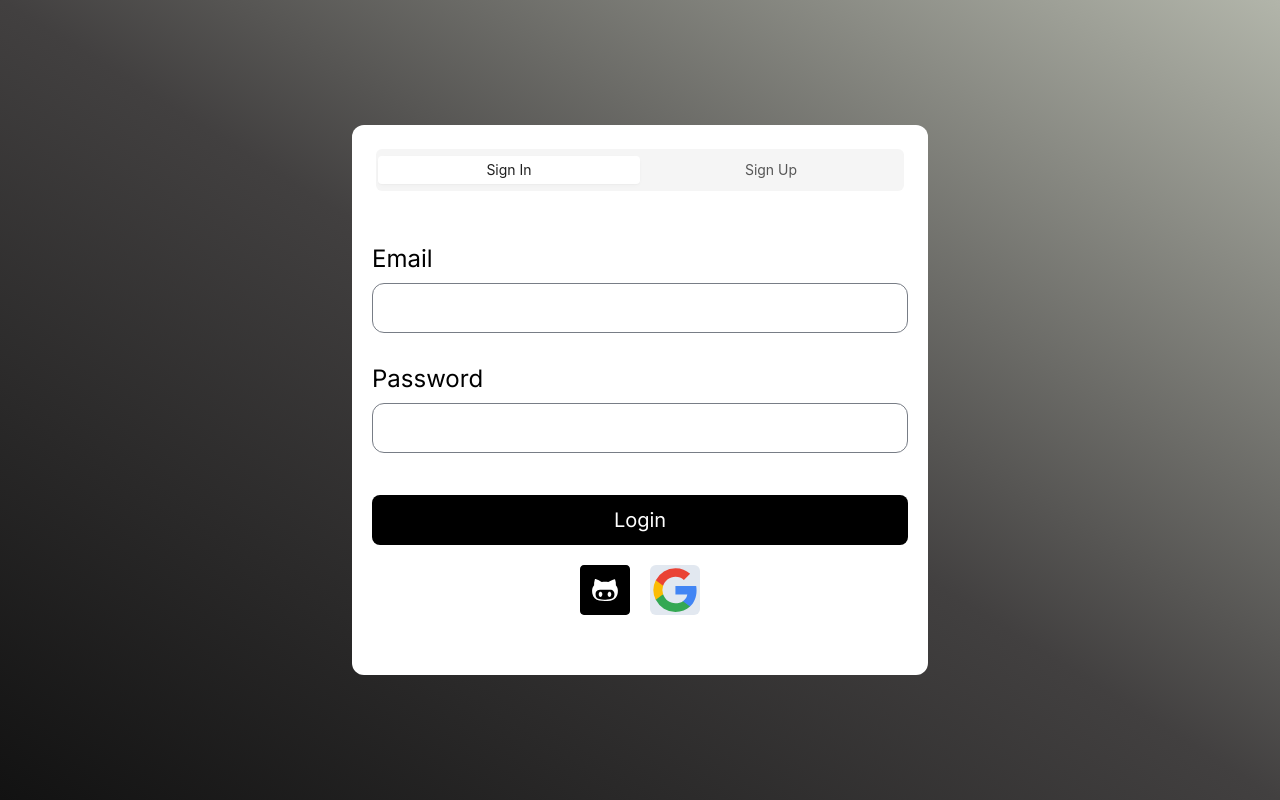
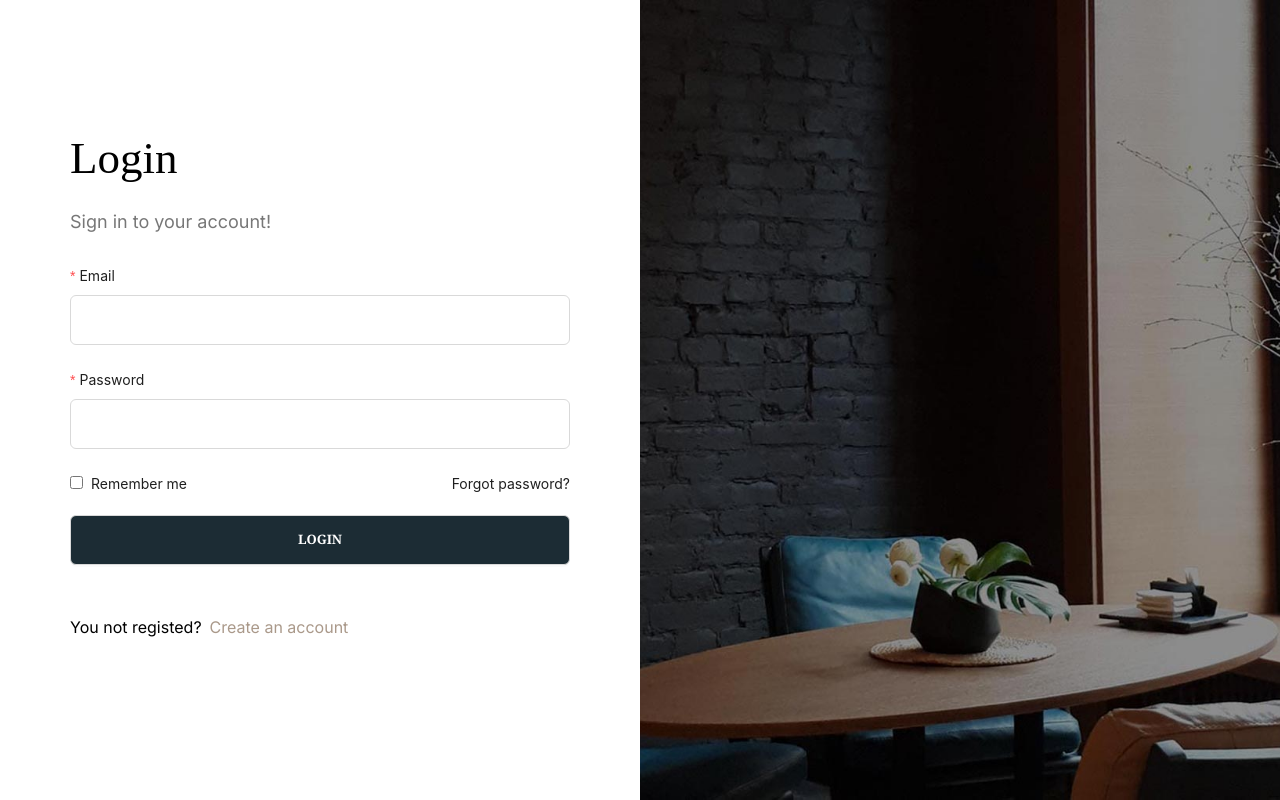
Before and after one commit to VieneLeeDev/DATN, a Next.js app: page /login in a window 1280 px wide. Built offline with nearby package versions, Linux system fonts and the light colour scheme; no server answers; the database is empty.

Commit message:
update ui login

```diff
--- a/src/app/(auth)/login/page.tsx
+++ b/src/app/(auth)/login/page.tsx
@@ -1,5 +1,5 @@
 'use client';
-import SigninForm from "@/components/SigninForm";
+import SigninForm from "@/components/SigninForm/SigninForm";
 import SignupForm from "@/components/SignupForm";
 import { observer } from "mobx-react-lite";
 import { inject } from "mobx-react";
@@ -9,11 +9,11 @@ import { authStore } from "@/stores/auth.store";
 import { appStore } from "@/stores";
 import { Button, Form, Input, Segmented, TabsProps } from "antd";
 import { supabase } from "@/utils/supabaseClient";
+import bg_img from "@/assets/login-bg1.jpg"
+import Image from "next/image";
 
 const Login = inject("appStore")(
 	observer(() => {
-		const [typeForm, setTypeForm] = useState("Sign In");
-		const [linkEmail, setLinkEmail] = useState("")
 		const router = useRouter();
 
 		useEffect(() => {
@@ -21,42 +21,14 @@ const Login = inject("appStore")(
 				router.push('/')
 			}
 		}, [authStore.isLoggin])
-		// const handleResetPass = async () => {
-		// 	const { data, error } = await supabase.auth.resetPasswordForEmail(linkEmail, { redirectTo: `${serAction}/reset` })
-		// 	if (error?.message) {
 
-		// 	}
-		// }
 		return (
-			<div className="flex justify-center items-center bg-gradient-to-tr from-[#121212] via-[#424040] to-[#B2B5AA] h-screen p-2">
-				<div className="flex flex-col items-center justify-between w-full h-auto md:min-h-[50%] lg:min-h-[55%] xl:min-h-xl md:max-w-[500px] xl:max-w-xl bg-white rounded-xl overflow-hidden p-5">
-					<div className="flex w-full h-[50px]  rounded-xl overflow-hidden p-1 space-x-2">
-						<Segmented options={["Sign In", "Sign Up"]} block className="w-full justify-center items-center" onChange={(value) => setTypeForm(value)} />
-					</div>
-
-					{/* form */}
-					<div className={`flex-1 w-full`}>
-						<div className={`${typeForm !== "Sign In" ? "opacity-0 hidden" : "opacity-100"} w-full duration-300 flex-1`}>
-							<SigninForm />
-						</div>
-						<div className={`${typeForm !== "Sign Up" ? "opacity-0 hidden" : "opacity-100"} w-full flex-1 duration-300`}>
-							<SignupForm />
-						</div>
-						{/* <div className={`${typeForm !== "Reset Password" ? "opacity-0 hidden" : "opacity-100"} w-full flex-1 duration-300`}>
-							<span className="my-5 block  text-xl">Email:</span>
-							<Input className="h-[50px]" onChange={(e) => setLinkEmail(e.target.value)} />
-							<div className="flex flex-col w-full space-y-5 my-10">
-								<div className="flex justify-center items-center w-full h-[50px] bg-black rounded-lg text-white">
-									<button
-										className="text-xl w-full h-full"
-										onClick={handleResetPass}
-									>
-										Send Link Reset Password
-									</button>
-								</div>
-							</div>
-						</div> */}
-					</div>
+			<div className="flex h-screen">
+				<div className="flex justify-center align-center w-full lg:w-1/2 h-full">
+					<SigninForm/>
+				</div>
+				<div className="w-full lg:w-1/2">
+					<Image src={bg_img} alt="Background login" className="object-cover object-center h-full"  />
 				</div>
 			</div>
 		);
--- a/src/components/Header/Hearder.tsx
+++ b/src/components/Header/Hearder.tsx
@@ -51,7 +51,7 @@ export const Header = () => {
 					<div className="h-[25px] border-l-[1px] border-solid border-[#FFFFFF26]"></div>
 				</div>
 				<div className="flex h-full w-auto gap-2">
-					<span className="block text-white hover:text-hoverbtn cursor-pointer">Login</span>
+					<Link href={"./login"} className="block text-white hover:text-hoverbtn cursor-pointer">Login</Link >
 					<span className="block">/</span>
 					<span className="block text-white hover:text-hoverbtn cursor-pointer">Register</span>
 				</div>
--- a/src/components/SigninForm.tsx
+++ /dev/null
@@ -1,104 +0,0 @@
-"use client";
-import { supabase } from "@/utils/supabaseClient";
-import { notification } from "antd";
-import Link from "next/link";
-import React, { useEffect, useState } from "react";
-import { useRouter } from "next/navigation";
-import { authStore } from "@/stores/auth.store";
-import { appStore } from "@/stores";
-export default function SigninForm() {
-	const [user, setUser] = useState({
-		email: "",
-		password: "",
-	});
-	const router = useRouter();
-
-	const handleSignIn = async () => {
-		try {
-			await authStore.signIn({
-				email: user.email,
-				password: user.password,
-			});
-		} catch (error) {
-			notification.error({ message: "Đăng nhập thất bại!" });
-		}
-	};
-
-	const handleSignInWithGoogle = async () => {
-		const { data, error } = await supabase.auth.signInWithOAuth({
-			provider: "google",
-		});
-	};
-
-	const handleSignInWithGithub = async () => {
-		const { data, error } = await supabase.auth.signInWithOAuth({
-			provider: "github",
-		});
-	};
-
-
-
-	return (
-		<>
-			{/* form */}
-			<div className="flex-1 w-full space-y-5 my-10">
-				<div className="flex flex-col h-[100px]">
-					<label htmlFor="email" className="text-2xl my-2">
-						Email
-					</label>
-					<input
-						id="email"
-						onChange={(e) => setUser({ ...user, email: e.target.value })}
-						className="h-[50px] outline-none border-[1px] rounded-xl border-[#787D86] border-solid p-2"
-					></input>
-				</div>
-				<div className="flex flex-col h-[100px]">
-					<label htmlFor="password" className="text-2xl my-2">
-						Password
-					</label>
-					<input
-						id="password"
-						onChange={(e) => setUser({ ...user, password: e.target.value })}
-						type="password"
-						className="h-[50px] outline-none border-[1px] rounded-xl border-[#787D86] border-solid p-2"
-					></input>
-				</div>
-			</div>
-			{/* actions */}
-			<div className=" flex flex-col w-full space-y-5 my-10 align-bottom">
-				{/* action button */}
-				<div className="flex justify-center items-center w-full h-[50px] bg-black rounded-lg text-white">
-					<button
-						onClick={handleSignIn}
-						className="w-full h-full flex justify-center items-center"
-					>
-						<p className="text-xl">Login</p>
-					</button>
-				</div>
-				{/* social button*/}
-				<div className="flex justify-center items-center w-full h-[50px] space-x-5">
-					<button
-						onClick={handleSignInWithGithub}
-						className="w-[50px] h-[50px]"
-					>
-						<img
-							src={`../../../github.svg`}
-							className="w-full h-full"
-							alt="github"
-						/>
-					</button>
-					<button
-						onClick={handleSignInWithGoogle}
-						className="w-[50px] h-[50px] bg-slate-200 rounded-md"
-					>
-						<img
-							src={`../../../google.svg`}
-							className="w-full h-full"
-							alt="google"
-						/>
-					</button>
-				</div>
-			</div>
-		</>
-	);
-}
--- /dev/null
+++ b/src/components/SigninForm/SigninForm.module.css
@@ -0,0 +1,3 @@
+.ant-form-item label{
+	background-color: red;
+}
--- /dev/null
+++ b/src/components/SigninForm/SigninForm.tsx
@@ -0,0 +1,62 @@
+"use client";
+import { supabase } from "@/utils/supabaseClient";
+import { Button, Form, Input, notification, Space } from "antd";
+import Link from "next/link";
+import React, { useEffect, useState } from "react";
+import { useRouter } from "next/navigation";
+import { authStore } from "@/stores/auth.store";
+import { appStore } from "@/stores";
+import styles from "./SigninForm.module.css"
+export default function SigninForm() {
+
+	return (
+		<div className="flex justify-center items-center w-full h-full">
+			<div className="w-full h-full max-w-[500px] max-h-[550px]">
+				<span className="block text-[45px] mb-[15px] font-cormorant font-[500]">Login</span>
+				<span className="block mb-[30px] text-[#777777] text-[18px]">Sign in to your account!</span>
+				<div className="w-full h-auto">
+					<Form layout="vertical" className={`${styles.Loginform} w-full h-full`}>
+						<Form.Item
+							label="Email"
+							name={"email"}
+							labelCol={{ span: 5 }}
+							rules={[
+								{
+									required: true,
+									message: "Email can not be empty!"
+								}
+							]}
+						>
+							<Input className="h-[50px]" type="email"></Input>
+						</Form.Item>
+						<Form.Item
+							label="Password"
+							name={"password"}
+							labelCol={{ span: 5 }}
+							rules={[
+								{
+									required: true,
+									message: "Password can not be empty!"
+								}
+							]}
+						>
+							<Input className="h-[50px]" type="password"></Input>
+						</Form.Item>
+						<Space className="flex justify-between">
+							<div>
+								<input id="rememberme" type="checkbox"></input>
+								<label htmlFor="rememberme" className="ml-[8px]">Remember me</label>
+							</div>
+							<Link href={"#"}>Forgot password?</Link>
+						</Space>
+						<Button className="w-full h-[50px] mt-[20px] text-[13px] font-serif uppercase bg-[#1C2C34] text-white font-[600]">Login</Button>
+					</Form>
+					<Space className="flex mt-[50px]">
+						<span>You not registed?</span>
+						<Link className="text-hoverbtn underline-offset-1" href={"#"}>Create an account</Link>
+					</Space>
+				</div>
+			</div>
+		</div>
+	);
+}
```
Also changed, not shown: src/assets/login-bg1.jpg (added).
